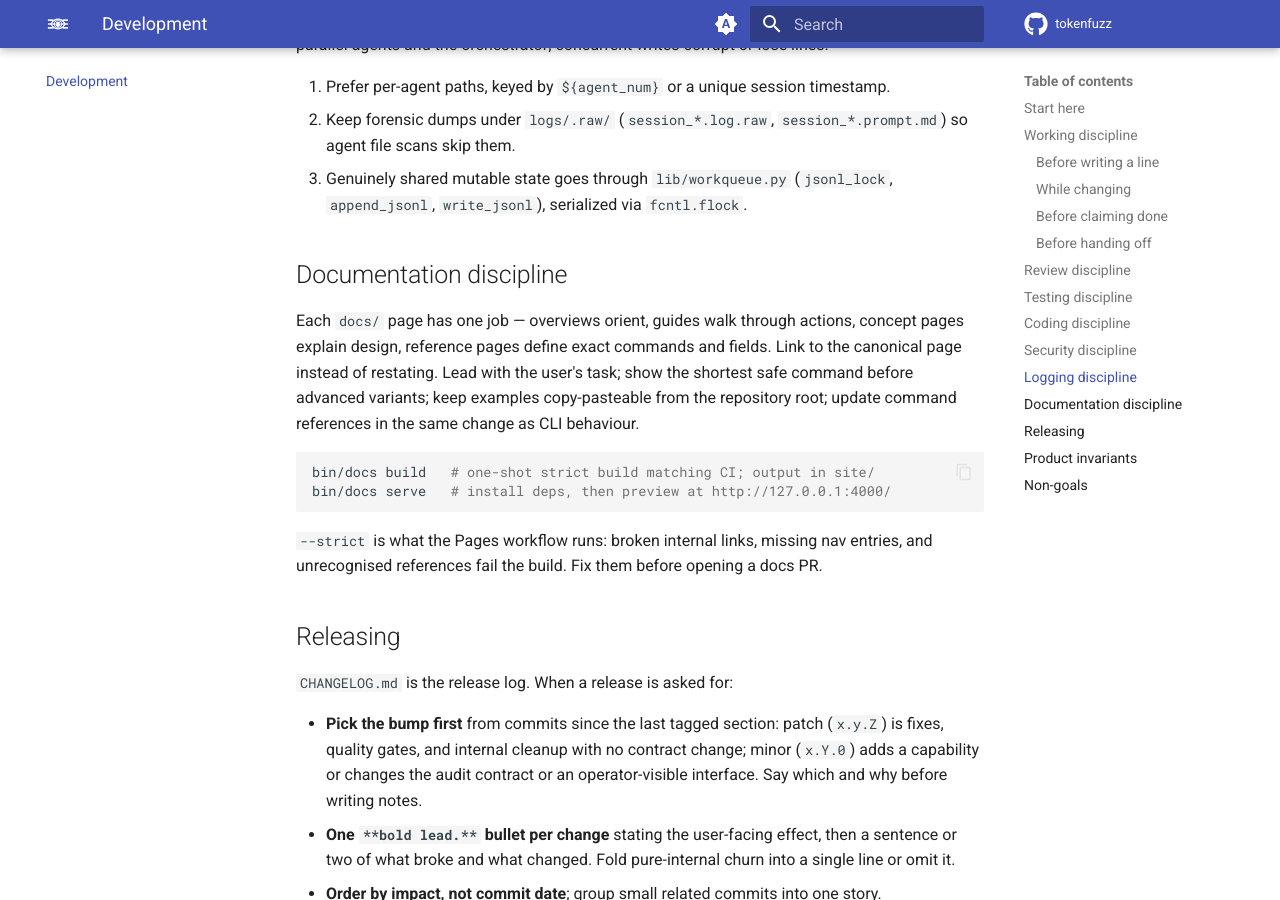
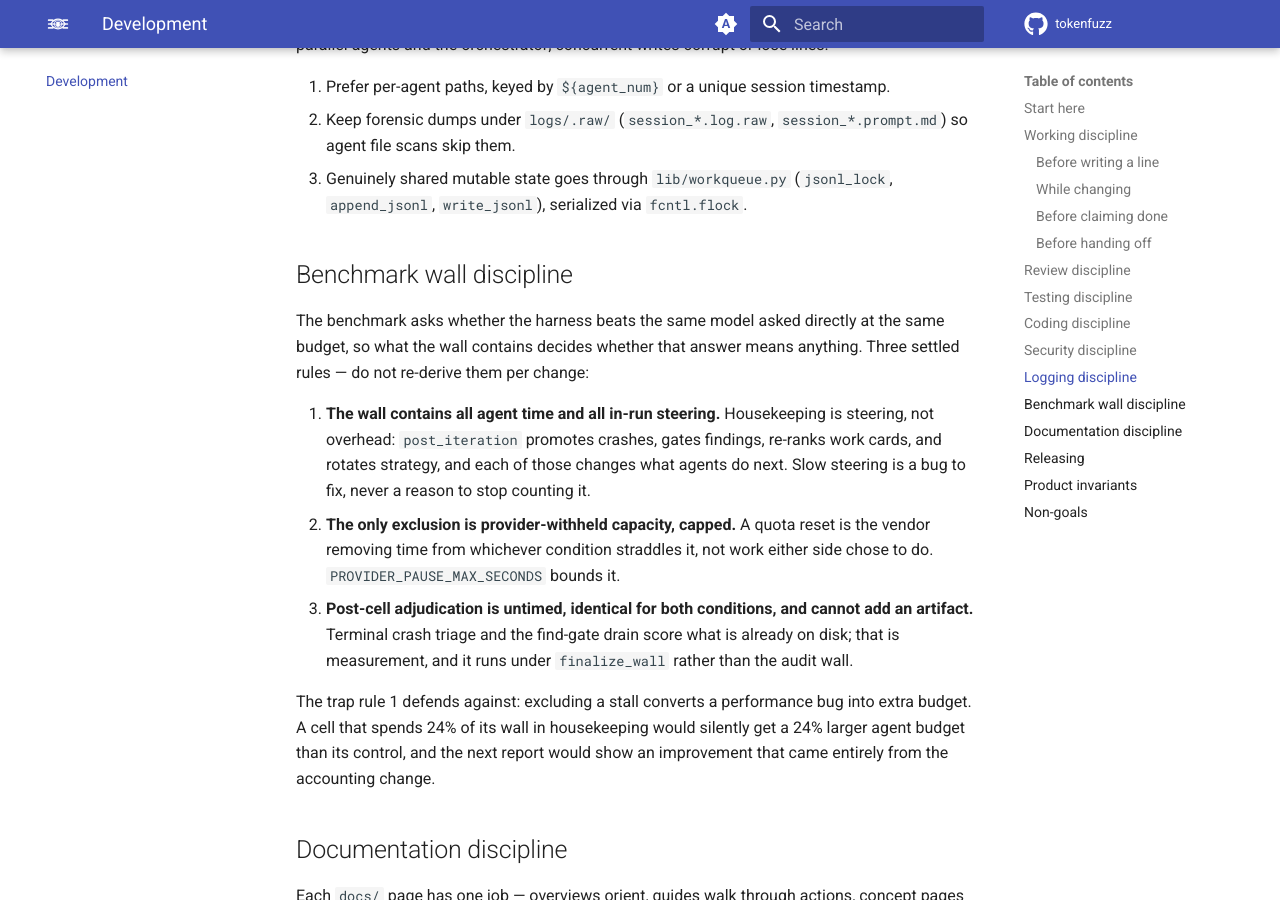
Before and after one commit to tokenfuzz/tokenfuzz, an MkDocs documentation site: the page built from docs/development.md, in a window 1280 px wide and 900 px high, scrolled down 4634 px. Built offline with MkDocs 1.6.1 and Material for MkDocs 9.7.7, drawn with Linux system fonts in a browser that asks for light colours; comment, search, counter and statistics services are not loaded; some of the changed text lies outside the part shown.

Commit message:
docs: settle what the benchmark wall counts
Reviews kept re-deriving whether housekeeping belongs in the audit wall, and
the wrong answer is costly: excluding a stall converts a performance bug into
extra budget for the harness side only.

Records the three rules in docs/development.md -- in-run steering is timed,
provider-withheld capacity is the only exclusion, post-cell adjudication is
untimed and symmetric -- plus a matching product invariant.

Verified: bin/docs build clean.

```diff
--- a/docs/development.md
+++ b/docs/development.md
@@ -195,6 +195,30 @@ or lose lines.
    (`jsonl_lock`, `append_jsonl`, `write_jsonl`), serialized via
    `fcntl.flock`.
 
+## Benchmark wall discipline
+
+The benchmark asks whether the harness beats the same model asked directly at
+the same budget, so what the wall contains decides whether that answer means
+anything. Three settled rules — do not re-derive them per change:
+
+1. **The wall contains all agent time and all in-run steering.** Housekeeping is
+   steering, not overhead: `post_iteration` promotes crashes, gates findings,
+   re-ranks work cards, and rotates strategy, and each of those changes what
+   agents do next. Slow steering is a bug to fix, never a reason to stop
+   counting it.
+2. **The only exclusion is provider-withheld capacity, capped.** A quota reset
+   is the vendor removing time from whichever condition straddles it, not work
+   either side chose to do. `PROVIDER_PAUSE_MAX_SECONDS` bounds it.
+3. **Post-cell adjudication is untimed, identical for both conditions, and
+   cannot add an artifact.** Terminal crash triage and the find-gate drain
+   score what is already on disk; that is measurement, and it runs under
+   `finalize_wall` rather than the audit wall.
+
+The trap rule 1 defends against: excluding a stall converts a performance bug
+into extra budget. A cell that spends 24% of its wall in housekeeping would
+silently get a 24% larger agent budget than its control, and the next report
+would show an improvement that came entirely from the accounting change.
+
 ## Documentation discipline
 
 Each `docs/` page has one job — overviews orient, guides walk through
@@ -247,6 +271,8 @@ These should continue to hold:
 - Rejected results are indexed with reasons.
 - Hosted and local model backends use the same audit contract.
 - Token-control features trim duplicated context, never investigation depth.
+- The benchmark wall covers every second the harness spends deciding what to
+  look at next; only provider-withheld capacity is subtracted.
 
 ## Non-goals
 
```
